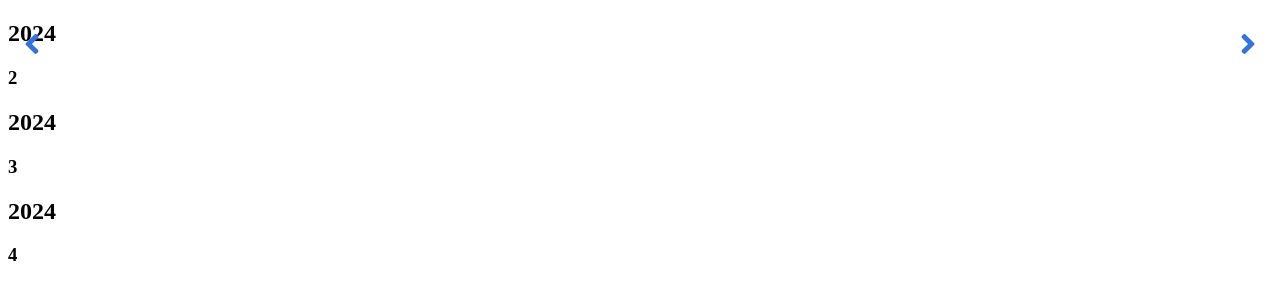
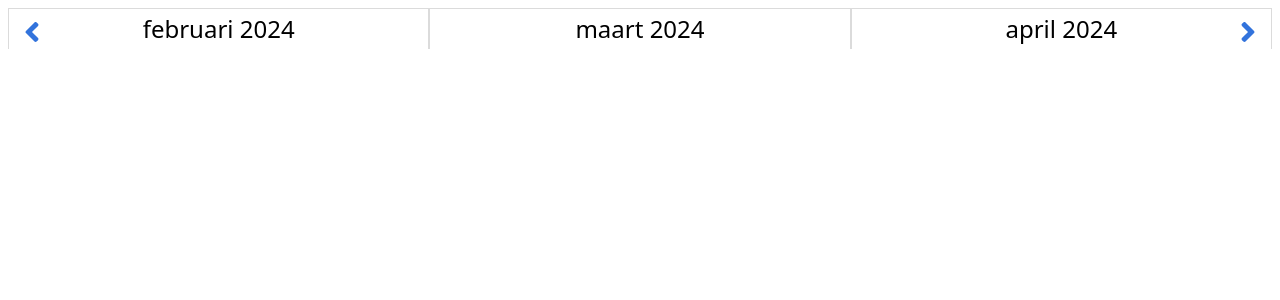
Before and after one commit to helpermedia/helper-react-calendar, a React (Vite) app: page / in a window 1280 px wide. Shown: the top 300 px of the page. Built offline with nearby package versions, Linux system fonts and the light colour scheme.

Commit message:
Month title added

```diff
--- a/src/components/Calendar.tsx
+++ b/src/components/Calendar.tsx
@@ -3,13 +3,15 @@ import IconPrev from '../assets/previous.svg?react'
 import IconNext from '../assets/next.svg?react'
 import Month from './Month'
 import { CalMonth } from '../types'
-import { subMonths, addMonths } from 'date-fns'
+import { Locale, subMonths, addMonths } from 'date-fns'
+import enUS from 'date-fns/locale/en-US'
 
 type Props = {
   activeDate?: Date,
   numberOfMonths?: number,
   prevEl?: React.ReactElement,
   nextEl?: React.ReactElement,
+  locale?: Locale,
 }
 
 export default function Calendar({
@@ -17,11 +19,12 @@ export default function Calendar({
   numberOfMonths = 1,
   prevEl = <IconPrev />,
   nextEl = <IconNext />,
+  locale = enUS,
 }: Props): React.ReactElement {
 
   const [currentDate, setCurrentDate] = useState(activeDate)
 
-  /* Return an array of months */
+  /* Create an array of CalMonth objects */
   const getMonths = (currentDate: Date, numberOfMonths: number) => {
     const monthItems: CalMonth[] = []
 
@@ -50,7 +53,7 @@ export default function Calendar({
   }
 
   return (
-    <div className="cal-container">
+    <div className={`cal-container ${numberOfMonths > 1 ? 'multiple' : 'single'}`}>
 
       <button className="cal-prev" onClick={() => changeMonth('prev')}>
         {prevEl}
@@ -61,7 +64,7 @@ export default function Calendar({
       </button>
 
       {months.map((month, key) => (
-        <Month key={key} year={month.year} month={month.month} />
+        <Month key={key} year={month.year} month={month.month} locale={locale} />
       ))}
 
     </div>
--- a/src/components/Month.tsx
+++ b/src/components/Month.tsx
@@ -1,18 +1,22 @@
 import React from 'react'
+import { Locale, format } from 'date-fns'
 
 type Props = {
   year: number,
   month: number,
+  locale: Locale,
 }
 
 export default function Month({
   year,
   month,
+  locale,
 }: Props): React.ReactElement {
   return (
     <div className="cal-month">
-      <h2>{year}</h2>
-      <h3>{month + 1}</h3>
+      <div className="cal-month-title">
+        {format(new Date(year, month), 'LLLL', { locale: locale })} {year}
+      </div>
      </div>
   )
 }
--- a/src/main.tsx
+++ b/src/main.tsx
@@ -2,9 +2,10 @@ import React from 'react'
 import ReactDOM from 'react-dom/client'
 import './styles.scss'
 import Calendar from './index'
+import { nl } from 'date-fns/locale'
 
 ReactDOM.createRoot(document.getElementById('root')!).render(
   <React.StrictMode>
-    <Calendar numberOfMonths={3} />
+    <Calendar numberOfMonths={3} locale={nl}/>
   </React.StrictMode>,
 )
--- a/src/styles.scss
+++ b/src/styles.scss
@@ -1,4 +1,10 @@
 @charset "utf-8";
+
+body {
+  font-family: system-ui, -apple-system, Arial, sans-serif;
+  font-size: 1rem;
+  line-height: 1.5;
+}
 
 /* Breakpoints */
 $breakpoint-tablet: 769px;
@@ -19,8 +25,79 @@ $gap: 1.5rem;
   position: relative;
 }
 
+.cal-container.single {
+  max-width: 26rem;
+}
+
+.cal-container.multiple {
+  display: flex;
+  flex-wrap: wrap;
+  flex-direction: row;
+  .cal-month {
+    flex: 0 0 33.333333%;
+  }
+}
+
+.cal-month-title {
+  font-size: 1.5rem;
+  line-height: 2.5rem;
+  height: 2.5rem;
+  border-top: 1px solid $border-color;
+  border-right: 1px solid $border-color;
+  border-left: 1px solid $border-color;
+  text-align: center;
+}
+
+/*
+.cal-months {
+  display: flex;
+  flex-direction: column;
+
+  @media (min-width: $breakpoint-tablet) {
+    flex-direction: row;
+
+    &.months-3 .cal-month {
+      flex: 1 1 0;
+      justify-content: space-between;
+
+      &:last-child {
+        margin-right: 0;
+      }
+
+    }
+
+    &.months-2 .cal-month {
+      flex: 1 0;
+      justify-content: left;
+
+      @media (min-width: $breakpoint-widescreen) {
+        max-width: 27.25rem;
+      }
+    }
+  }
+
+  .cal-month {
+    background: $white;
+    margin-bottom: $gap;
+
+    @media (min-width: $breakpoint-tablet) {
+      margin: 0 calc($gap / 2);
+    }
+
+    @media (min-width: $breakpoint-widescreen) {
+      max-width: 27.625rem;
+    }
+  }
+
+  .cal-month:first-child {
+    margin-left: 0;
+  }
+}
+*/
+
 /* Navigation */
 .cal-prev, .cal-next {
+  cursor: pointer;
   position: absolute;
   top: .5rem;
   background: none;
@@ -37,10 +114,8 @@ $gap: 1.5rem;
 }
 .cal-prev {
   left: .5rem;
-  cursor: pointer;
 }
 
 .cal-next {
   right: .5rem;
-  cursor: pointer;
 }
```
